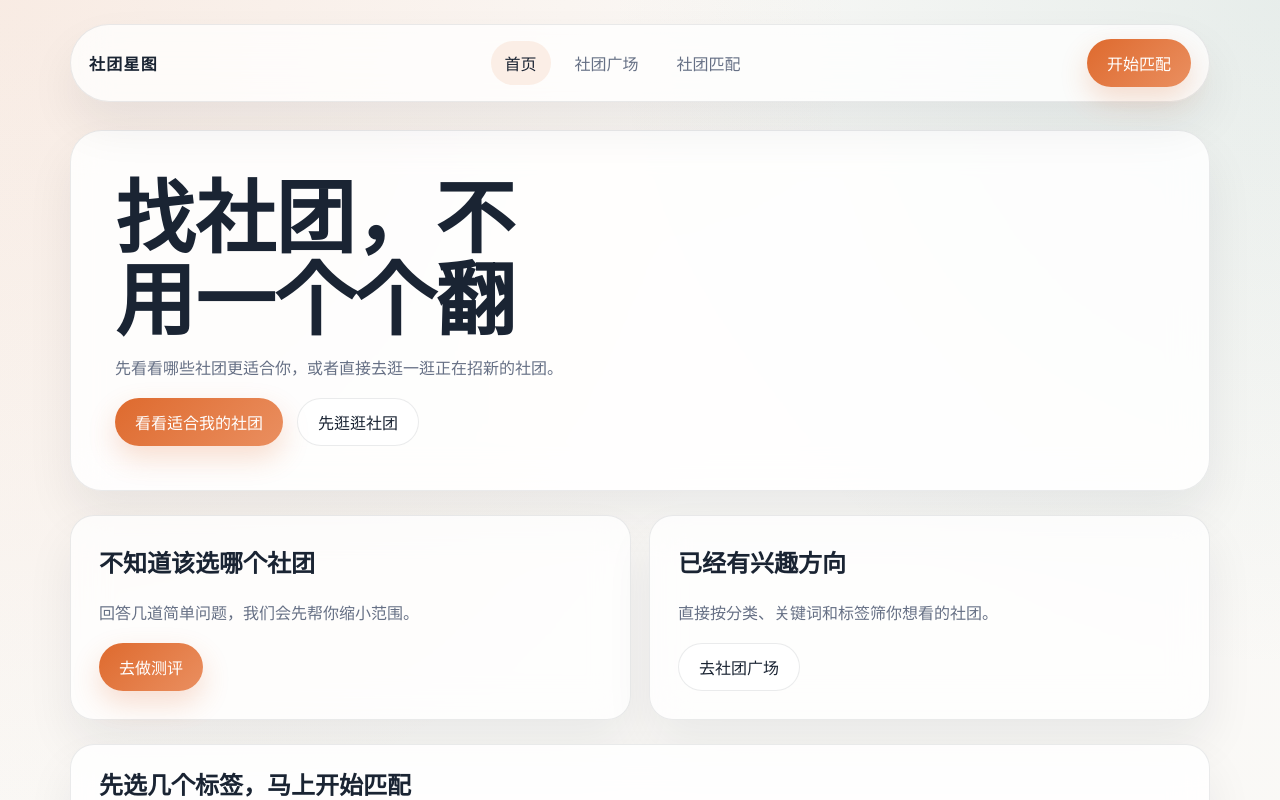
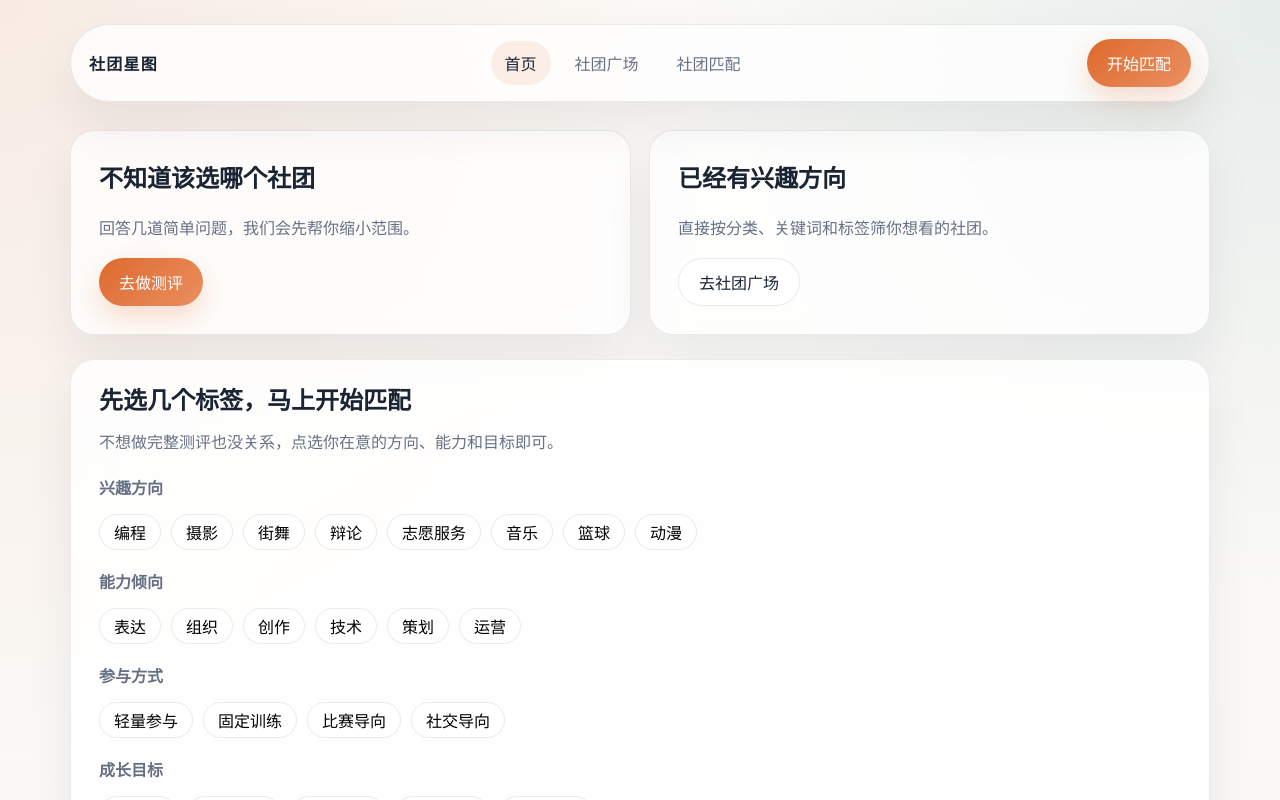
Before and after one commit to lxyovo666/club-recruitment-platform, a React (Vite) app: page / in a window 1280 px wide. Shown: the top 800 px of the page. Built offline with nearby package versions, Linux system fonts and the light colour scheme.

Commit message:
refine: remove homepage hero section

```diff
--- a/src/pages/HomePage.tsx
+++ b/src/pages/HomePage.tsx
@@ -13,21 +13,6 @@ export default function HomePage() {
 
   return (
     <main className="page home-page">
-      <section className="hero hero-refined">
-        <div className="hero-copy">
-          <h1>找社团，不用一个个翻</h1>
-          <p>先看看哪些社团更适合你，或者直接去逛一逛正在招新的社团。</p>
-          <div className="hero-actions">
-            <Link to="/quiz" className="primary-button">
-              看看适合我的社团
-            </Link>
-            <Link to="/clubs" className="secondary-button">
-              先逛逛社团
-            </Link>
-          </div>
-        </div>
-      </section>
-
       <section className="path-grid">
         <article className="panel path-card">
           <h2>不知道该选哪个社团</h2>
```
